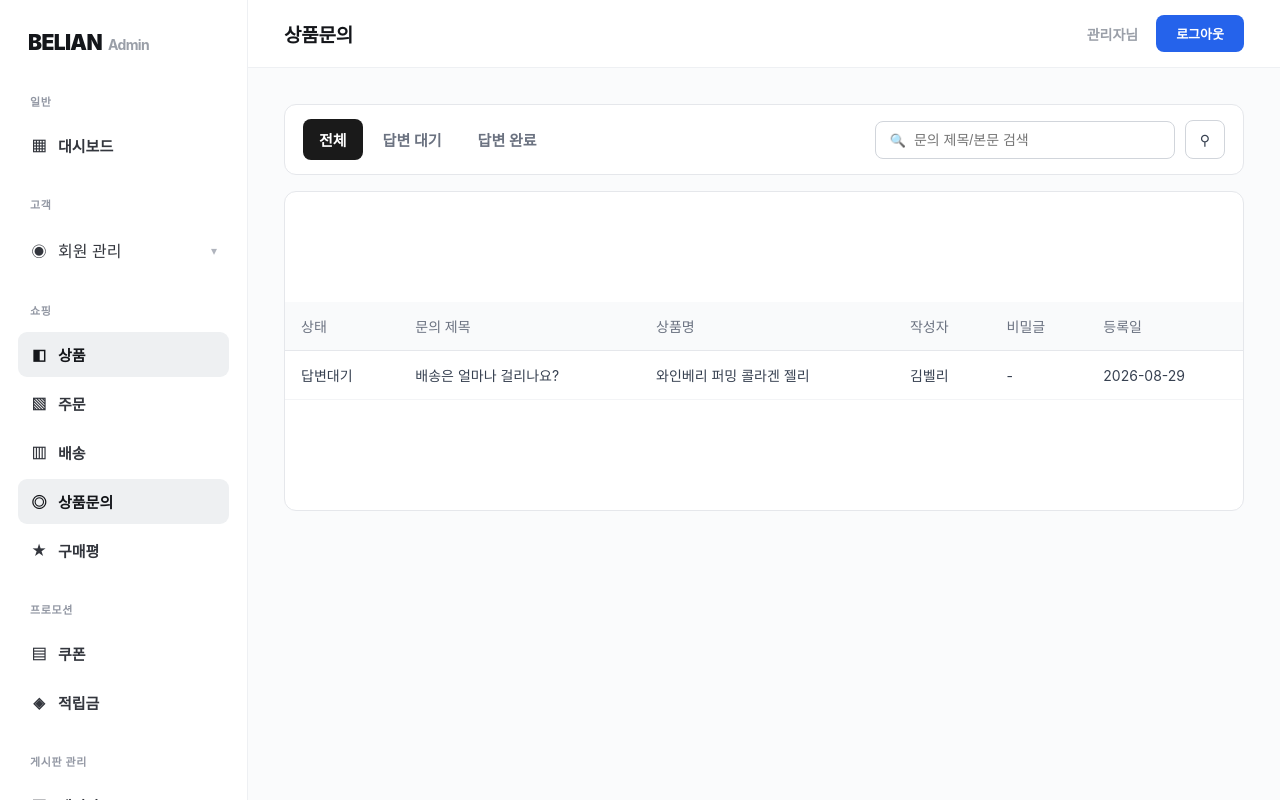
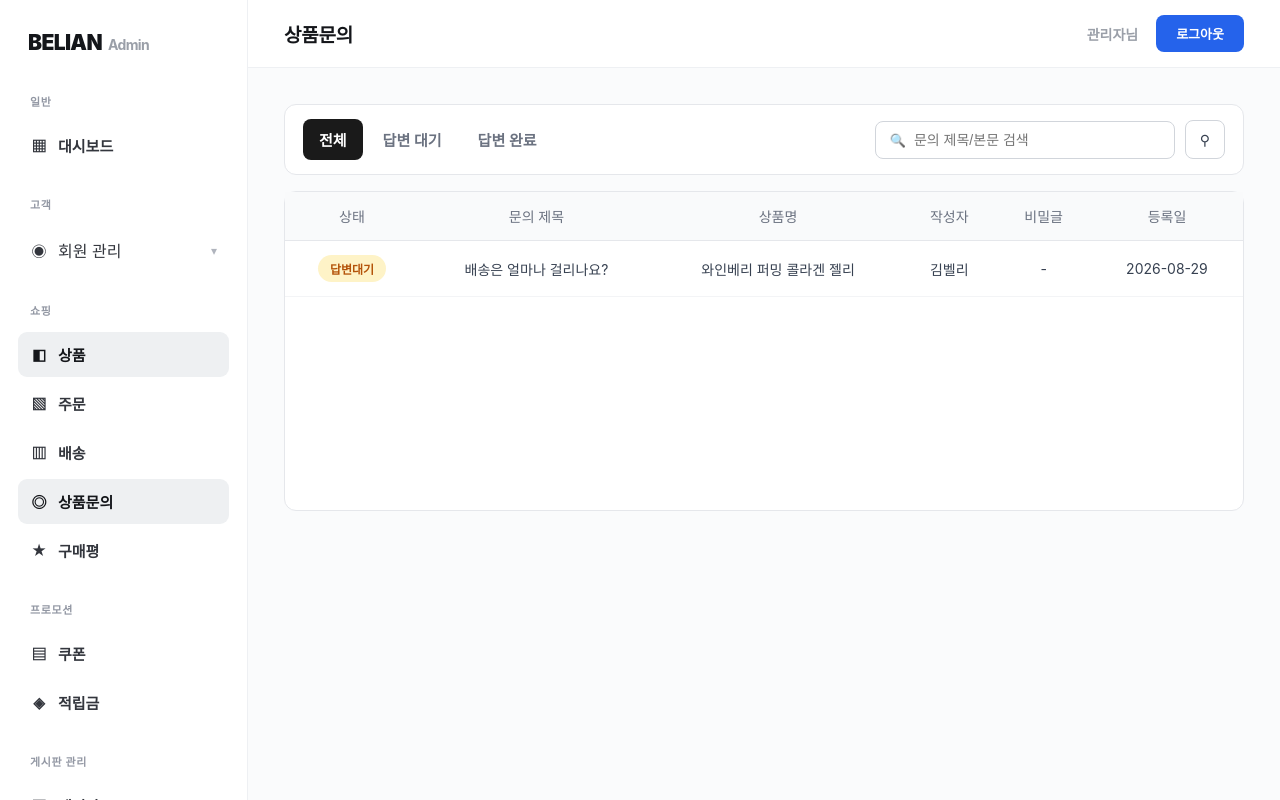
Before and after one commit to youzam136-sudo/belian-admin, a React (Vite) app: page /products/inquiries in a window 1280 px wide. Shown: the top 800 px of the page. Built offline with nearby package versions, Linux system fonts and the light colour scheme.

Commit message:
Update inquiries.css

```diff
--- a/src/styles/inquiries.css
+++ b/src/styles/inquiries.css
@@ -82,18 +82,32 @@
   color: #2563eb;
 }
 
-/* 필터 패널 */
+/* 필터 패널 - 컨텐츠 위에 뜨는 오버레이 방식 */
+.inquiries-filter-wrap {
+  position: relative;
+}
+
+.inquiries-dropdown-overlay {
+  position: fixed;
+  inset: 0;
+  z-index: 900;
+}
+
 .inquiries-filter-panel {
+  position: absolute;
+  top: 100%;
+  right: 0;
+  margin-top: 8px;
   background: #fff;
   border: 1px solid #e5e7eb;
   border-radius: 12px;
   padding: 24px;
-  margin-bottom: 16px;
   display: flex;
   flex-direction: column;
   gap: 20px;
-  max-width: 420px;
-  margin-left: auto;
+  width: 340px;
+  box-shadow: 0 12px 32px rgba(0, 0, 0, 0.14);
+  z-index: 950;
 }
 
 .inquiries-filter-field {
@@ -156,16 +170,15 @@
   border: 1px solid #e5e7eb;
   border-radius: 12px;
   min-height: 320px;
-  display: flex;
-  align-items: center;
-  justify-content: center;
 }
 
 .inquiries-empty {
   display: flex;
   flex-direction: column;
   align-items: center;
+  justify-content: center;
   gap: 16px;
+  min-height: 320px;
 }
 
 .inquiries-empty__icon {
@@ -185,7 +198,7 @@
 }
 
 .inquiries-table th {
-  text-align: left;
+  text-align: center;
   padding: 14px 16px;
   color: #6b7280;
   font-weight: 500;
@@ -194,7 +207,30 @@
 }
 
 .inquiries-table td {
+  text-align: center;
   padding: 14px 16px;
   border-bottom: 1px solid #f3f4f6;
   color: #374151;
 }
+
+.inquiries-table__title-cell {
+  text-align: left;
+}
+
+.inquiries-badge {
+  display: inline-block;
+  padding: 5px 12px;
+  border-radius: 999px;
+  font-size: 12px;
+  font-weight: 600;
+}
+
+.inquiries-badge--pending {
+  background: #fef3c7;
+  color: #b45309;
+}
+
+.inquiries-badge--done {
+  background: #eff6ff;
+  color: #2563eb;
+}
```
